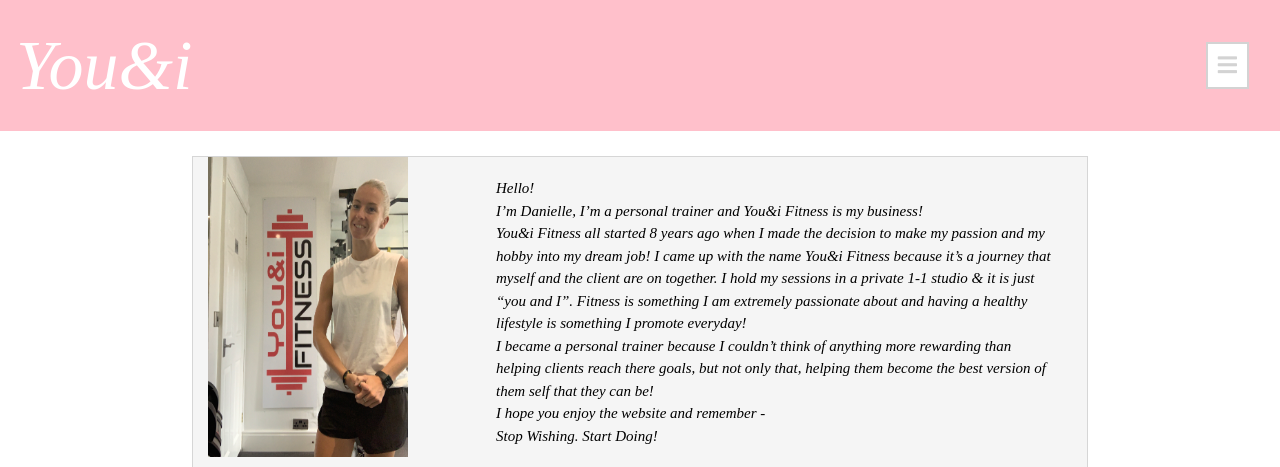
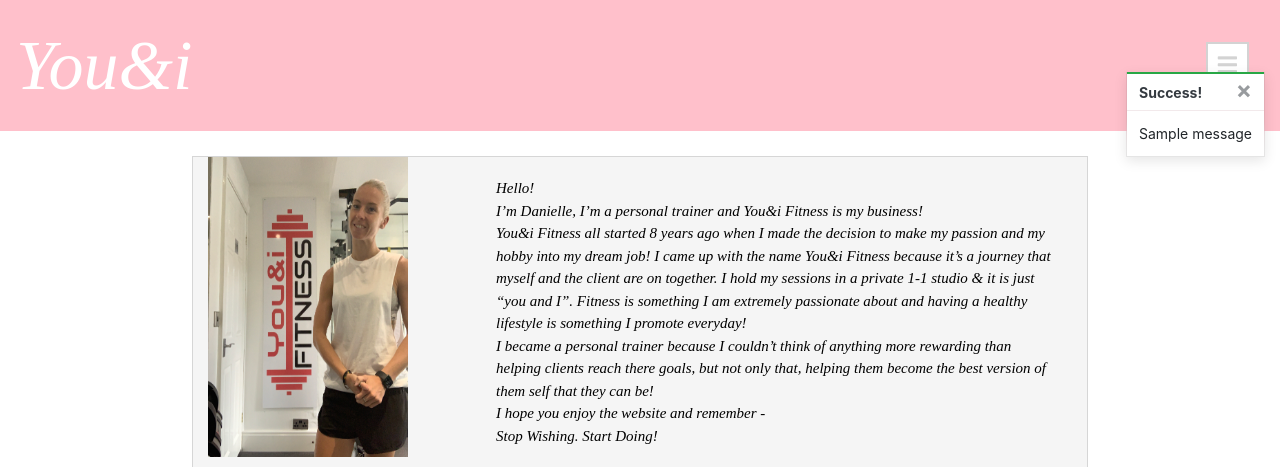
Before and after one commit to cnridley/youi, a Django app: page / in a window 1280 px wide. Shown: the top 467 px of the page. Run offline with Django 3.2, Linux system fonts and the light colour scheme; tables that the repository leaves empty hold one stand-in row (values such as "Sample post"); one stand-in notice (Sample message) is shown; some libraries are stand-ins or nearby versions; some web fonts are replaced.

Commit message:
added toasts to page

```diff
--- a/bag/views.py
+++ b/bag/views.py
@@ -1,4 +1,7 @@
 from django.shortcuts import render, redirect, reverse, HttpResponse
+from django.contrib import messages
+
+from products.models import Product
 
 # Create your views here.
 
@@ -9,6 +12,7 @@ def shopping_bag(request):
 def add_to_bag(request, item_id):
     """ Add a quantity of the specified product to the shopping bag """
 
+    product = Product.objects.get(pk=item_id)
     quantity = int(request.POST.get('quantity'))
     redirect_url = request.POST.get('redirect_url')
     size = None
@@ -29,6 +33,7 @@ def add_to_bag(request, item_id):
             bag[item_id] += quantity
         else:
             bag[item_id] = quantity
+            messages.success(request, f'Added {product.name} to your bag')
 
     request.session['bag'] = bag
     return redirect(redirect_url)
--- a/static/css/base.css
+++ b/static/css/base.css
@@ -136,3 +136,19 @@
 .remove-item {
     cursor: pointer;
 }
+
+/* ---- TOAST.HTML ---*/
+.message-container {
+    position: fixed;
+    top: 72px;
+    right: 15px;
+    z-index: 99999999999;
+}
+
+.custom-toast {
+    overflow: visible;
+}
+
+.toast-capper {
+    height: 2px;
+}
--- a/templates/base.html
+++ b/templates/base.html
@@ -64,8 +64,21 @@
                 </a>
         </div>
       </div>
+    {% if messages %}
+     <div class="message-container">
+            {% for message in messages %}
+
+                        {% include 'toasts/success_toast.html' %}
+
+
+            {% endfor %}
+        </div>
+    {% endif %}
 
    {% block postloadjs %}
+   <script type="text/javascript">
+        $('.toast').toast('show');
+    </script>
     {% endblock %}
 
   </body>
--- /dev/null
+++ b/templates/toasts/success_toast.html
@@ -0,0 +1,13 @@
+<div class="toast custom-toast rounded-0 border-top-0" data-autohide="false">
+    <div class="arrow-up arrow-success"></div>
+    <div class="w-100 toast-capper bg-success"></div>
+    <div class="toast-header bg-white text-dark">
+        <strong class="mr-auto">Success!</strong>
+        <button type="button" class="ml-2 mb-1 close text-dark" data-dismiss="toast" aria-label="Close">
+            <span aria-hidden="true">&times;</span>
+        </button>
+    </div>
+    <div class="toast-body bg-white">
+        {{ message }}
+    </div>
+</div>
--- a/you_i/settings.py
+++ b/you_i/settings.py
@@ -78,6 +78,8 @@ TEMPLATES = [
         },
     },
 ]
+
+MESSAGE_STORAGE = 'django.contrib.messages.storage.session.SessionStorage'
 
 AUTHENTICATION_BACKENDS = [
     # Needed to login by username in Django admin, regardless of `allauth`
```
